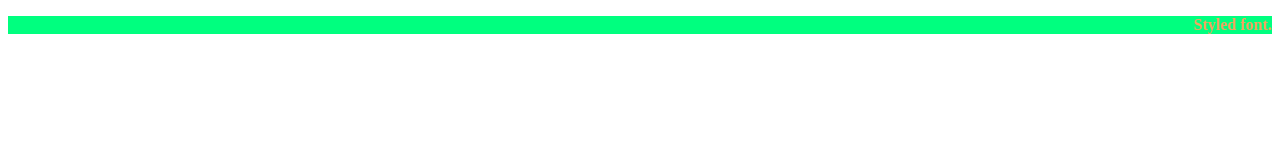
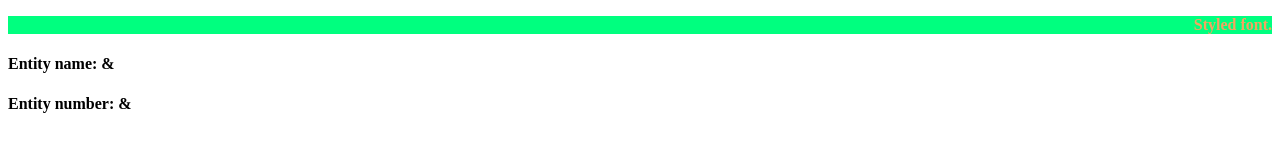
Before and after one commit to rdrigezariel/HTML-and-CSS-Projects, a plain HTML site: page Basic_HTML_and_CSS/Basic_HTML_5.html in a window 1280 px wide. Drawn offline with Linux system fonts and the light colour scheme.

Commit message:
Update Basic_HTML_5.html

```diff
--- a/Basic_HTML_and_CSS/Basic_HTML_5.html
+++ b/Basic_HTML_and_CSS/Basic_HTML_5.html
@@ -3,5 +3,7 @@
     <body>
         <link rel="stylesheet" type="text/css" href="Basic_CSS_2.css">
         <p>Styled font.</p>
+        <h4>Entity name: &amp;</h4>
+        <h4>Entity number: &#38;</h4>
     </body>
 </html>
```
